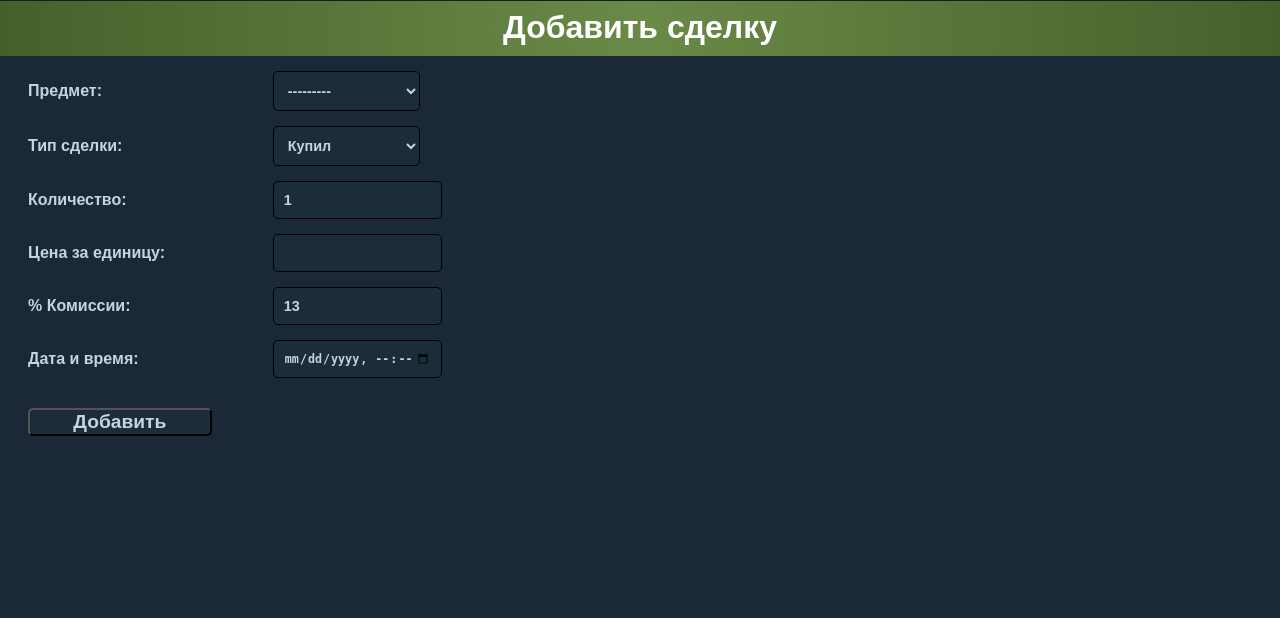
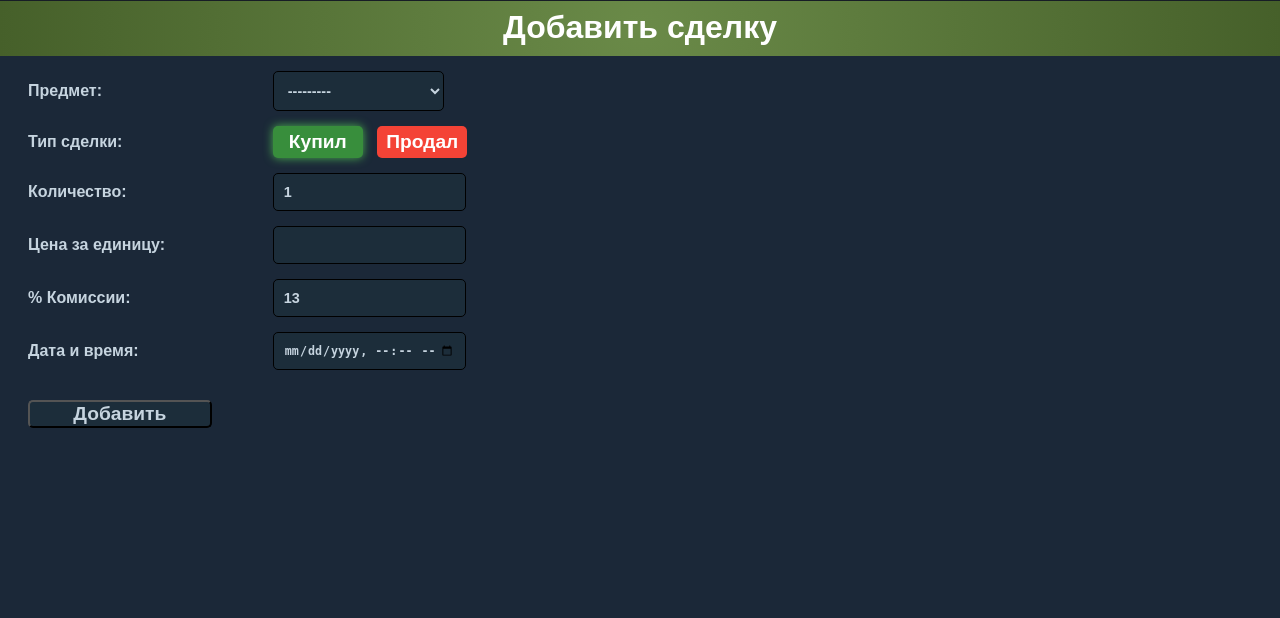
Before and after one commit to AnatoliiBessmertnyi/steam_items, a Django app: page /create_deal/ in a window 1280 px wide. Shown: the part 109-727 px from the top of the page. Run offline with Django 4.2, Linux system fonts and the light colour scheme; data that the repository does not hold is empty.

Commit message:
Добавил поле таргета. Заменил поле формы тип сделки на кнопки.

```diff
--- a/steam_items/items/models.py
+++ b/steam_items/items/models.py
@@ -14,6 +14,7 @@ class Item(models.Model):
     current_price = models.FloatField(default=0.0)
     spread = models.FloatField(default=0.0)
     last_deal_time = models.DateTimeField(null=True, blank=True)
+    target = models.FloatField(default=0.0)
 
     class Meta:
         ordering = ['-last_deal_time']
--- a/steam_items/items/static/css/styles.css
+++ b/steam_items/items/static/css/styles.css
@@ -168,7 +168,7 @@ form input, form select, form textarea {
     font-weight: bold;
     padding: 10px;
     font-size: 0.9em;
-    width: 12%;
+    width: 14%;
 }
 
 form textarea {
@@ -192,6 +192,41 @@ form button {
     font-weight: bold;
     width: 15%;
 }
+
+#buyButton, #sellButton {
+    width: 90px; /* Уменьшаем ширину кнопки */
+    text-align: center; /* Выравниваем текст по центру */
+    border: none; /* Убираем рамки */
+    color: white; /* Цвет текста */
+    font-family: Arial, sans-serif; /* Шрифт */
+    height: 32px;
+    margin-right: 10px;
+
+}
+
+#buyButton {
+    background-color: #4CAF50; /* Green */
+}
+
+#buyButton:hover, #buyButton.selected {
+    background-color: #388E3C; /* Darker green */
+    box-shadow: 0 0 10px #4CAF50; /* Добавляем зеленую рамку вокруг кнопки */
+}
+
+#sellButton {
+    background-color: #f44336; /* Red */
+}
+
+#sellButton:hover, #sellButton.selected {
+    background-color: #d32f2f; /* Darker red */
+    box-shadow: 0 0 10px #f44336; /* Добавляем красную рамку вокруг кнопки */
+}
+
+
+
+
+
+
 
 /* Название предмета в архиве */
 .archive-item-name {
--- a/steam_items/items/templates/create_deal.html
+++ b/steam_items/items/templates/create_deal.html
@@ -1,5 +1,4 @@
 {% extends "base_generic.html" %}
-
 {% block content %}
 <h1>Добавить сделку</h1>
 <form method="post">
@@ -10,7 +9,14 @@
       {% if field.label and not field.field.widget.input_type == 'hidden' %}
         {{ field.label_tag }}
       {% endif %}
-      {% if field.name == 'date' %}
+      {% if field.name == 'transaction_type' %}
+        <!-- Добавляем кнопки для выбора типа сделки -->
+        <div class="transaction-type-buttons">
+          <button type="button" id="buyButton" onclick="setTransactionType('BUY')">Купил</button>
+          <button type="button" id="sellButton" onclick="setTransactionType('SELL')">Продал</button>
+        </div>
+        {{ field.as_hidden }}
+      {% elif field.name == 'date' %}
         <input type="datetime-local" id="{{ field.id_for_label }}" name="{{ field.html_name }}" value="{{ field.value|date:'Y-m-d\TH:i' }}">
       {% else %}
         {{ field }}
@@ -62,12 +68,30 @@
       itemImageDiv.style.border = 'none';
     }
   }
-
   // Добавляем обработчик события 'change' для выпадающего списка предметов
   itemSelect.addEventListener('change', updateImage);
-
   // Вызываем функцию updateImage при загрузке страницы
   updateImage.call(itemSelect);
+
+  // Получение элементов DOM
+  var buyButton = document.getElementById('buyButton');
+  var sellButton = document.getElementById('sellButton');
+  var transactionTypeSelect = document.getElementById('id_transaction_type');
+
+  function setTransactionType(type) {
+    transactionTypeSelect.value = type;
+    if (type === 'BUY') {
+      buyButton.classList.add('selected');
+      sellButton.classList.remove('selected');
+    } else if (type === 'SELL') {
+      sellButton.classList.add('selected');
+      buyButton.classList.remove('selected');
+    }
+  }
+
+  buyButton.addEventListener('click', function() { setTransactionType('BUY'); });
+  sellButton.addEventListener('click', function() { setTransactionType('SELL'); });
+  setTransactionType('BUY')
 </script>
 
 {% endblock %}
--- a/steam_items/items/templates/index.html
+++ b/steam_items/items/templates/index.html
@@ -57,6 +57,11 @@
           <input type="number" id="current_price_{{ item.id }}" value="{{ item.current_price|floatformat:2 }}" onchange="saveCurrentPrice('{{ item.id }}')" onkeypress="handleKeyPress(event, '{{ item.id }}')">
         </div>
 
+        <div class="item-part item-target-price" style="width: 100px;">
+          <span class="item-label">Цель:</span>
+          <span class="item-value" id="target_price_{{ item.id }}">{{ item.target|floatformat:2 }}</span>
+        </div>
+
         <div class="item-part item-spread {% if item.spread > 0 %}positive{% elif item.spread < 0 %}negative{% endif %}" style="width: 100px;">
           <span class="item-label">Спред:</span>
           <span class="item-value">{{ item.spread|floatformat:2 }}%</span>
--- a/steam_items/items/views.py
+++ b/steam_items/items/views.py
@@ -58,9 +58,10 @@ class IndexView(ListView):
                         )
                     ) / item_average_price - 1
                 ) * 100
-                item.save()
+            item.target = item.average_price * 1.495 if item.average_price else 0
+            item.save()
+            items_with_average_price.append(item)
 
-            items_with_average_price.append(item)
         average_price = total_price / total_quantity if total_quantity else 0
         context['total_quantity'] = total_quantity
         context['total_price'] = total_price
```
Also changed, not shown: steam_items/items/static/main.js (+11 -2 lines), steam_items/items/migrations/0019_item_target.py (added), steam_items/items/migrations/0020_remove_item_target.py (added), steam_items/items/migrations/0021_item_target.py (added).
